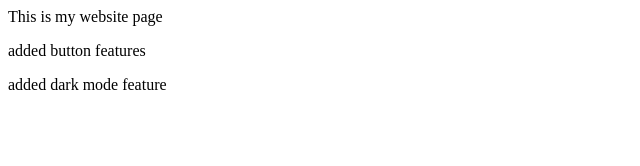
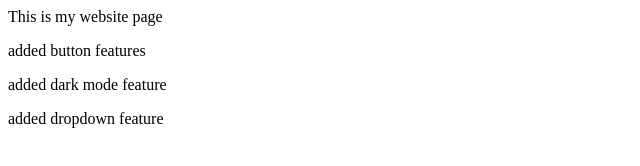
Before and after one commit to deepakkumar1311/Learning-Git-commits, a plain HTML site: page index.html in a window 1280 px wide. Shown: the whole page, without its empty margins (0-640 px from the left). Drawn offline with Linux system fonts and the light colour scheme.

Commit message:
added the dropdown menu feature

```diff
--- a/index.html
+++ b/index.html
@@ -1,3 +1,4 @@
 <p>This is my website page</p>
 <p>added button features</p>
 <p>added dark mode feature</p>
+<p>added dropdown feature</p>
```
